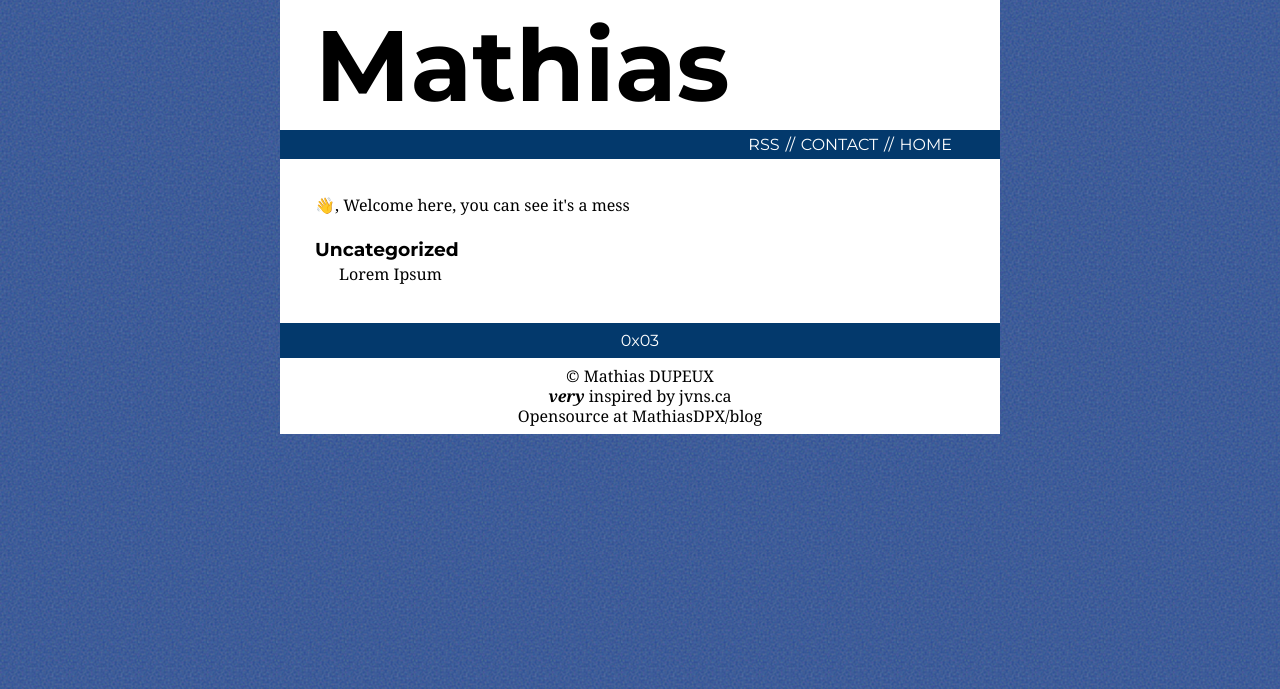
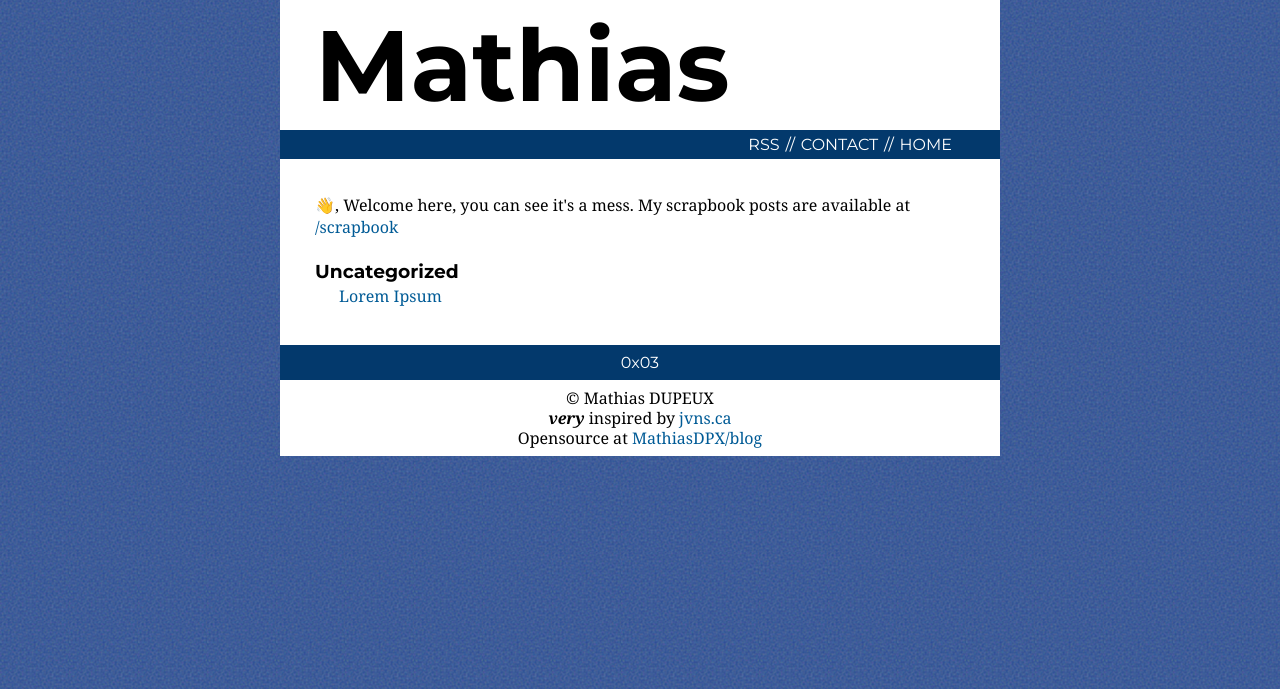
Before and after one commit to MathiasDPX/blog, a Flask app: page / in a window 1280 px wide. Shown: the top 689 px of the page. Run offline with Flask 3, Linux system fonts and the light colour scheme; parts of the project's set-up code (start-up, migrations or seed data) failed here and were passed over.

Commit message:
Add scrapbook link

```diff
--- a/templates/home.html
+++ b/templates/home.html
@@ -13,18 +13,15 @@ li {
 h3 {
     padding-bottom: 0.1em;
 }
-a {
-    color: inherit;
-}
 </style>
 {% endblock %}
 
 {% block content %}
-👋, Welcome here, you can see it's a mess
+👋, Welcome here, you can see it's a mess.
+My scrapbook posts are available at <a href="/scrapbook">/scrapbook</a>
 
 <br />
 <br />
-
 {% for category_name, articles in categories %}
     <h3>{{ category_name }}</h3>
     <ul>
```
